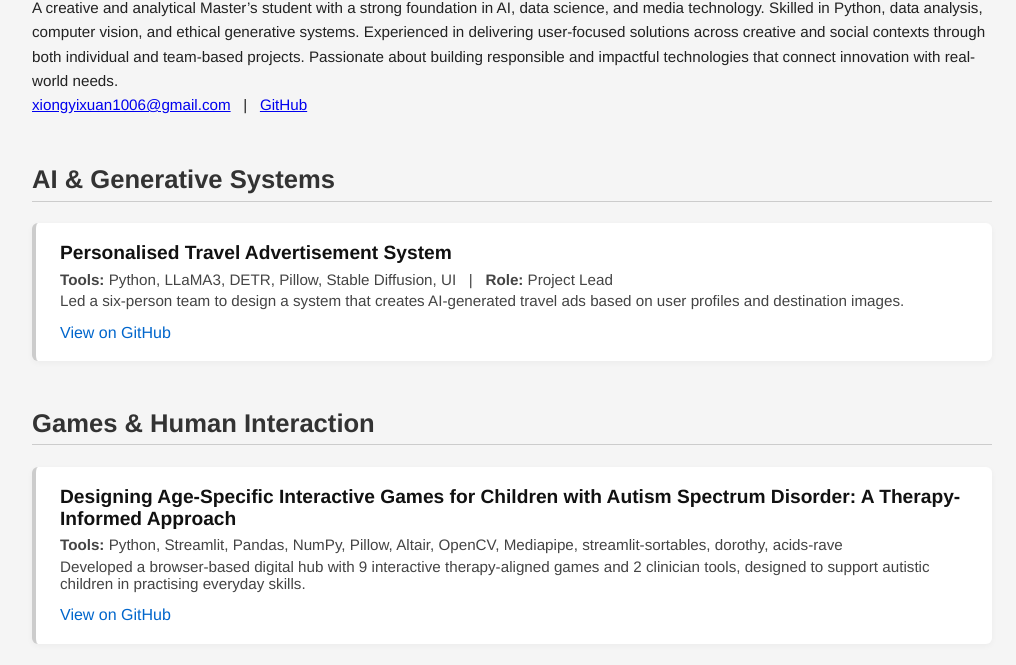
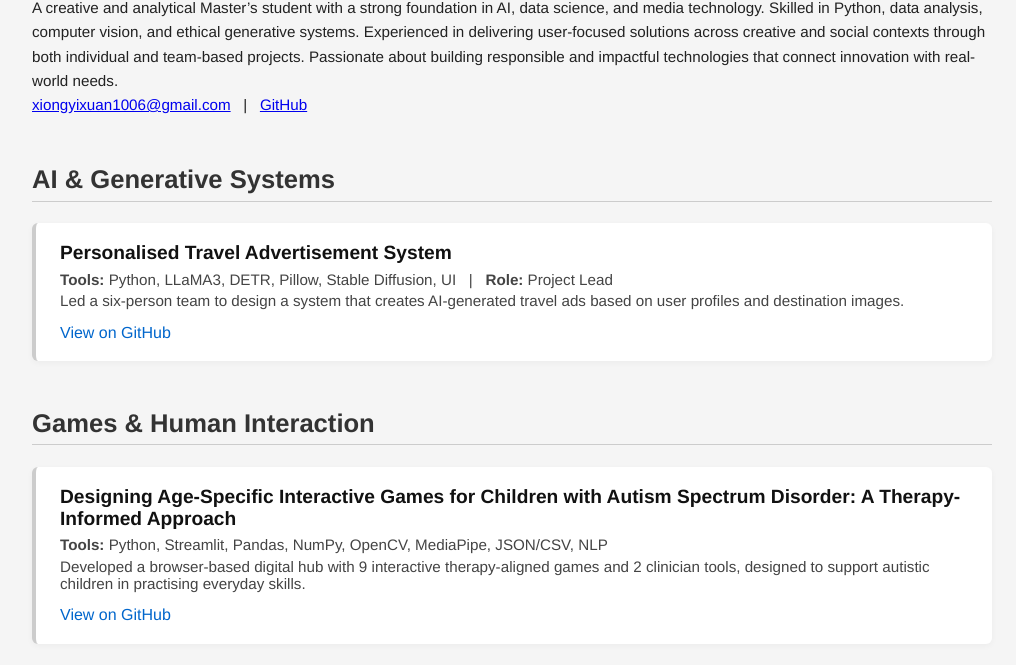
Before and after one commit to Yixuan-Xiong/Yixuan-Xiong.github.io, a plain HTML site: page index.html in a window 1280 px wide. Shown: the part 121-786 px from the top of the page, without its empty margins (128-1144 px from the left). Drawn offline with Linux system fonts and the light colour scheme.

Commit message:
Update index.html

```diff
--- a/index.html
+++ b/index.html
@@ -109,7 +109,7 @@
     <h2>Games & Human Interaction</h2>
     <div class="project">
       <h3>Designing Age-Specific Interactive Games for Children with Autism Spectrum Disorder: A Therapy-Informed Approach</h3>
-      <p><strong>Tools:</strong>  Python, Streamlit, Pandas, NumPy, Pillow, Altair, OpenCV, Mediapipe, streamlit-sortables, dorothy, acids-rave</p>
+      <p><strong>Tools:</strong> Python, Streamlit, Pandas, NumPy, OpenCV, MediaPipe, JSON/CSV, NLP</p>
       <p>Developed a browser-based digital hub with 9 interactive therapy-aligned games and 2 clinician tools, designed to support autistic children in practising everyday skills.</p>
       <a href="https://github.com/Yixuan-Xiong/Interactive-games-designed-for-children-with-autism-based-on-therapeutic-principles" target="_blank">View on GitHub</a>
     </div>
```
